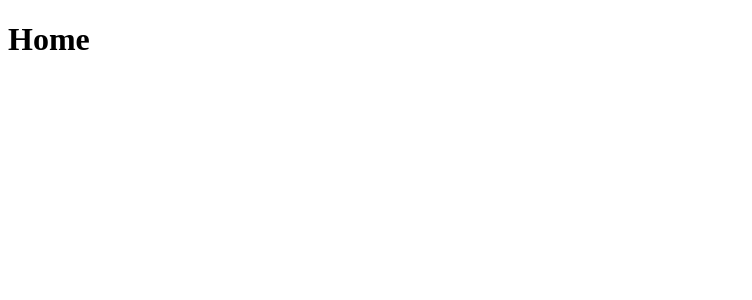
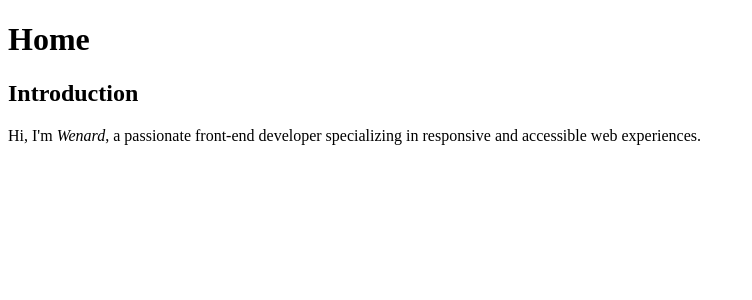
Before and after one commit to WenardKen57/my-portfolio, a React (Vite) app: page / in a window 1280 px wide. Shown: the top 300 px of the page, without its empty margins (0-752 px from the left). Built offline with nearby package versions, Linux system fonts and the light colour scheme.

Commit message:
feat: add introduction statement

```diff
--- a/src/pages/Home.jsx
+++ b/src/pages/Home.jsx
@@ -2,7 +2,13 @@ export default function Home() {
   return (
     <div className="homePage">
       <h1>Home</h1>
-      <section className="introduction"></section>
+      <section className="introduction">
+        <h2>Introduction</h2>
+        <p>
+          Hi, I'm <em>Wenard</em>, a passionate front-end developer specializing in
+          responsive and accessible web experiences.
+        </p>
+      </section>
       <section className="heroSection"></section>
       <section className="skills"></section>
       <section className="links"></section>
```
